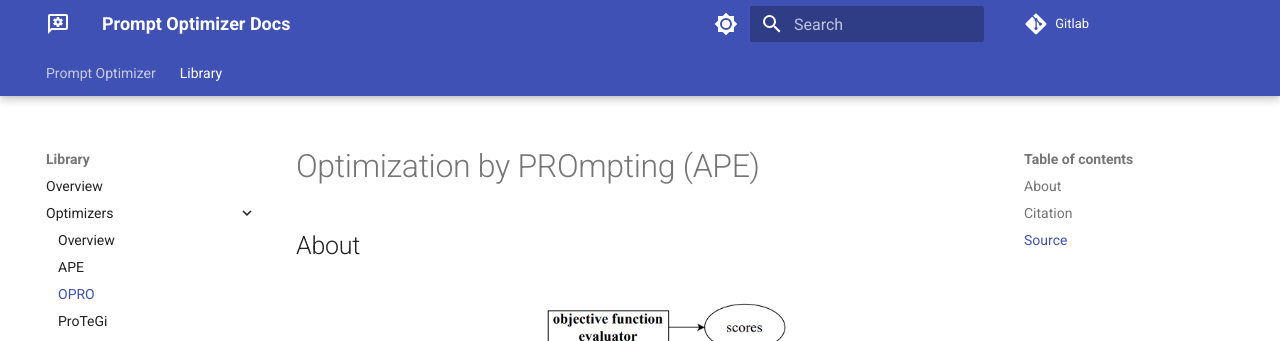
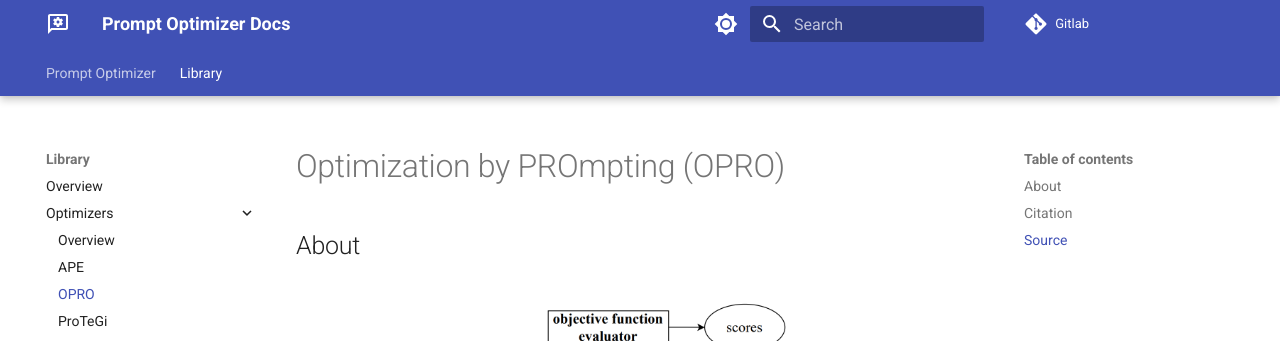
Before and after one commit to taagarwa-rh/prompt-optimizer, an MkDocs documentation site: the page built from docs/library/optimizers/opro.md, in a window 1280 px wide and 1349 px high. Shown: the top 341 px of the window. Built offline with MkDocs 1.6.1 and Material for MkDocs 9.7.7, drawn with Linux system fonts in a browser that asks for light colours.

```diff
--- a/docs/library/optimizers/opro.md
+++ b/docs/library/optimizers/opro.md
@@ -2,11 +2,11 @@
 title: OPRO
 ---
 
-# Optimization by PROmpting (APE)
+# Optimization by PROmpting (OPRO)
 
 ## About
 
-![](./_static/opro.png)
+![](./static/opro.png)
 
 Optimization by PROmpting (OPRO) starts with a seed prompt.
 At each iteration, a collection of past prompt candidates and scores and a random sample of input and output pairs from the validation set are formatted into a metaprompt.
```
Also changed, not shown: docs/library/optimizers/ape.md (+1 -1 lines), docs/library/optimizers/protegi.md (+1 -1 lines), docs/index.md (renamed from docs/_index.md), docs/library/index.md (renamed from docs/library/_index.md), docs/library/optimizers/index.md (renamed from docs/library/optimizers/_index.md), docs/library/optimizers/static/ape.png (renamed from docs/library/optimizers/_static/ape.png), docs/library/optimizers/static/opro.png (renamed from docs/library/optimizers/_static/opro.png), docs/library/optimizers/static/protegi.png (renamed from docs/library/optimizers/_static/protegi.png), docs/library/pipeline/index.md (renamed from docs/library/pipeline/_index.md).
